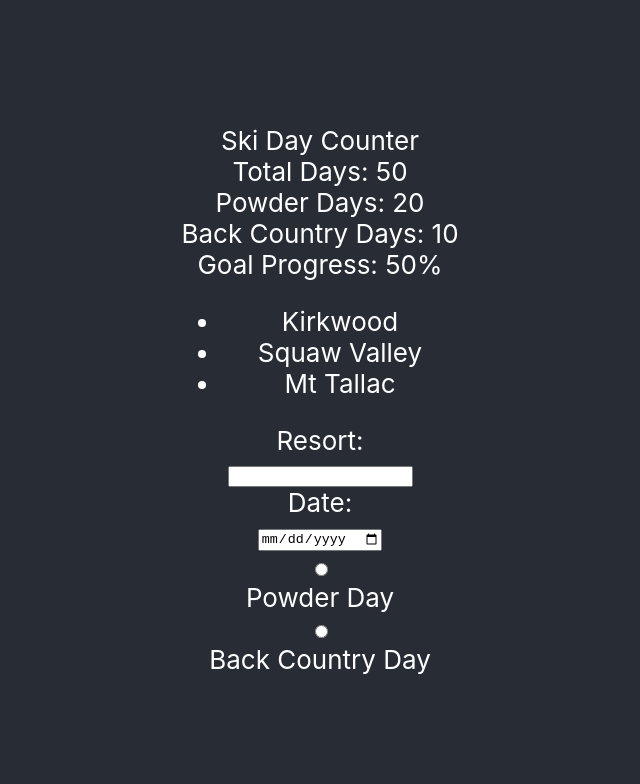
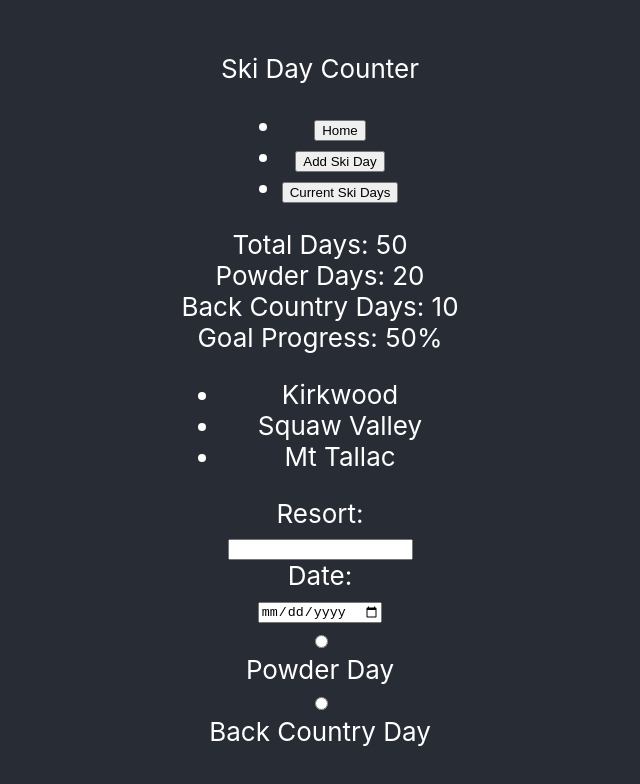
Before and after one commit to blondfro/react-essential-training, a React (Create React App) app: page / in a window 1280 px wide. Shown: the top 784 px of the page, without its empty margins (320-960 px from the left). Built offline with nearby package versions, Linux system fonts and the light colour scheme.

Commit message:
created a nav component

```diff
--- a/src/App.js
+++ b/src/App.js
@@ -3,6 +3,7 @@ import "./App.css";
 import SkiDayCounter from "./components/SkiDayCounter";
 import sampleData from "./data/sampleData";
 import SkiDayForm from "./components/SkiDayForm";
+import Navigation from "./components/Navigation";
 
 function App() {
   let skiData = {
@@ -18,6 +19,7 @@ function App() {
     <div className="App">
       <header className="App-header">
         Ski Day Counter
+        <Navigation />
         <SkiDayCounter
           total={skiData.total}
           powder={skiData.powder}
--- /dev/null
+++ b/src/components/Navigation.js
@@ -0,0 +1,21 @@
+import React from "react";
+
+function Navigation() {
+  return (
+    <nav>
+      <ul>
+        <li>
+          <button>Home</button>
+        </li>
+        <li>
+          <button>Add Ski Day</button>
+        </li>
+        <li>
+          <button>Current Ski Days</button>
+        </li>
+      </ul>
+    </nav>
+  );
+}
+
+export default Navigation;
```
